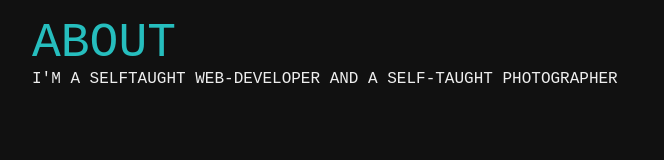
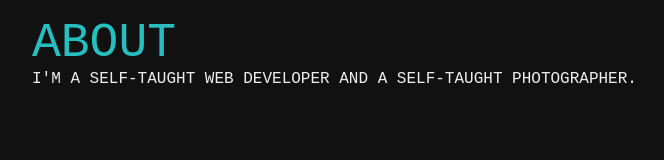
Before and after one commit to h34db4ng3r/personal_projects, a plain HTML site: page index.html in a window 1280 px wide. Shown: the part 1495-1655 px from the top of the page, without its empty margins (0-664 px from the left). Drawn offline with Linux system fonts and the light colour scheme.

Commit message:
Update index.html

```diff
--- a/index.html
+++ b/index.html
@@ -49,7 +49,7 @@
         <legend>about</legend>
 
 
-        <p>I'm a selftaught web-developer and a self-taught photographer</p>
+        <p>I'm a self-taught web developer and a self-taught photographer.</p>
 
         <div id="contact"></div>
 
```
